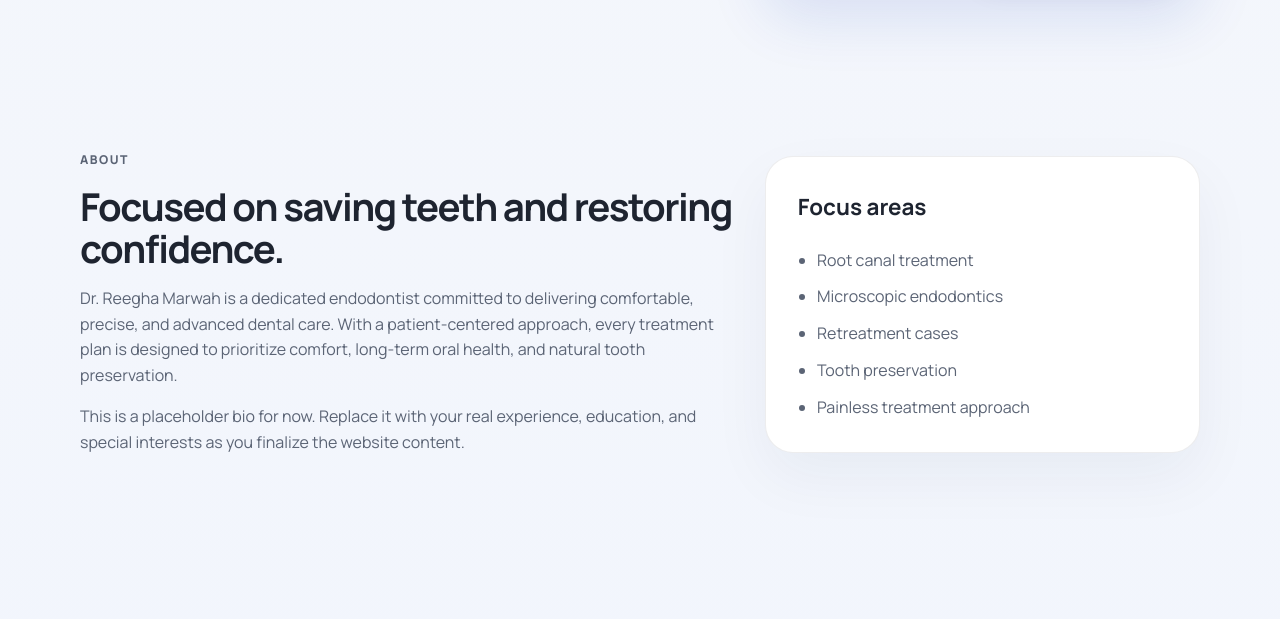
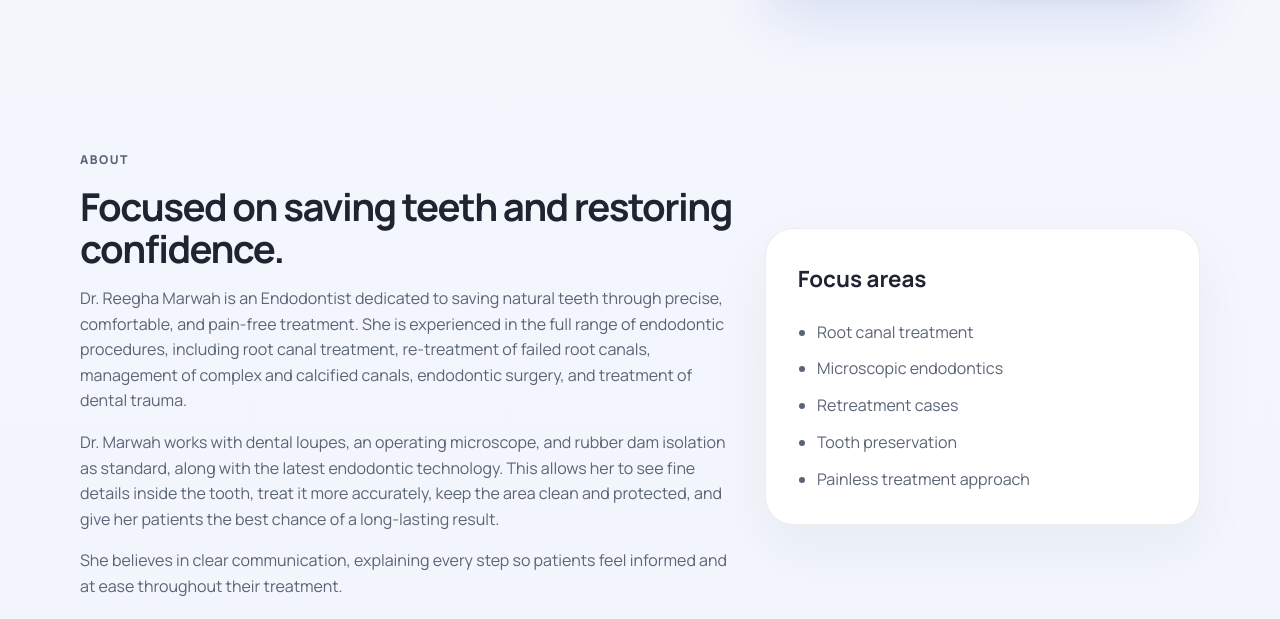
Before and after one commit to reeghamarwah/reegha-marwah, a plain HTML site: page index.html in a window 1280 px wide. Shown: the part 735-1354 px from the top of the page. Drawn offline with Linux system fonts and the light colour scheme.

Commit message:
Update index.html to use uploaded profile image and final bio

```diff
--- a/index.html
+++ b/index.html
@@ -74,11 +74,11 @@
             </ul>
           </div>
 
-          <div class="hero-visual" aria-label="Doctor profile image placeholder">
+          <div class="hero-visual" aria-label="Doctor profile image">
             <div class="portrait-card">
               <img
-                src="https://images.unsplash.com/photo-1559839734-2b71ea197ec2?auto=format&fit=crop&w=900&q=80"
-                alt="Doctor profile placeholder"
+                src="images/profile.jpg"
+                alt="Dr. Reegha Marwah - profile"
               />
               <div class="badge-card">
                 <span>Trusted care</span>
@@ -95,14 +95,13 @@
             <p class="eyebrow">About</p>
             <h2>Focused on saving teeth and restoring confidence.</h2>
             <p>
-              Dr. Reegha Marwah is a dedicated endodontist committed to delivering
-              comfortable, precise, and advanced dental care. With a patient-centered
-              approach, every treatment plan is designed to prioritize comfort,
-              long-term oral health, and natural tooth preservation.
+              Dr. Reegha Marwah is an Endodontist dedicated to saving natural teeth through precise, comfortable, and pain-free treatment. She is experienced in the full range of endodontic procedures, including root canal treatment, re-treatment of failed root canals, management of complex and calcified canals, endodontic surgery, and treatment of dental trauma.
             </p>
             <p>
-              This is a placeholder bio for now. Replace it with your real experience,
-              education, and special interests as you finalize the website content.
+              Dr. Marwah works with dental loupes, an operating microscope, and rubber dam isolation as standard, along with the latest endodontic technology. This allows her to see fine details inside the tooth, treat it more accurately, keep the area clean and protected, and give her patients the best chance of a long-lasting result.
+            </p>
+            <p>
+              She believes in clear communication, explaining every step so patients feel informed and at ease throughout their treatment.
             </p>
           </div>
 
```
